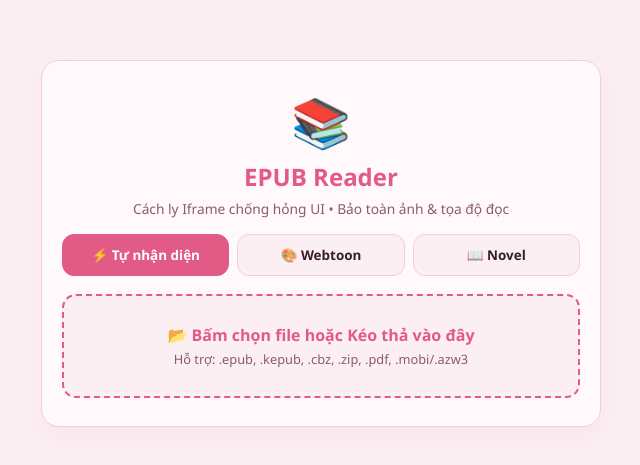
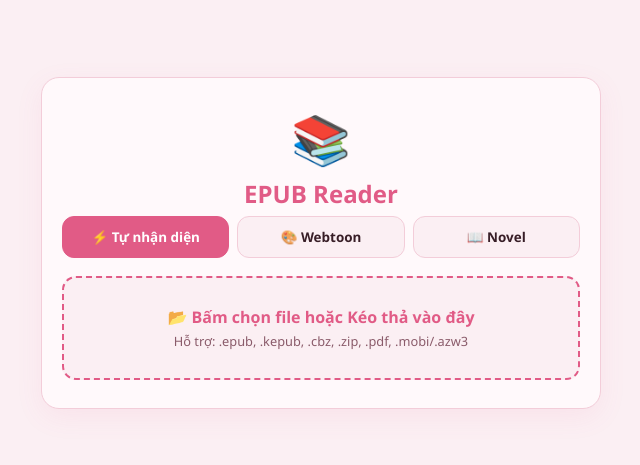
Before and after one commit to wbcutter/epub-reader, a plain HTML site: page index.html in a window 1280 px wide. Shown: the part 157-622 px from the top of the page, without its empty margins (319-959 px from the left). Drawn offline with nearby package versions, Linux system fonts and the light colour scheme; a script that the page names is missing.

Commit message:
Add files via upload

```diff
--- a/index.html
+++ b/index.html
@@ -539,7 +539,6 @@
         <div class="upload-content">
             <div style="font-size: 3em; margin-bottom: 6px;">📚</div>
             <h2>EPUB Reader</h2>
-            <p>Cách ly Iframe chống hỏng UI • Bảo toàn ảnh &amp; tọa độ đọc</p>
 
             <div class="mode-selection-box">
                 <div class="mode-tab-btn active" id="initTabAuto" onclick="selectInitialMode('auto')">⚡ Tự nhận diện</div>
```
